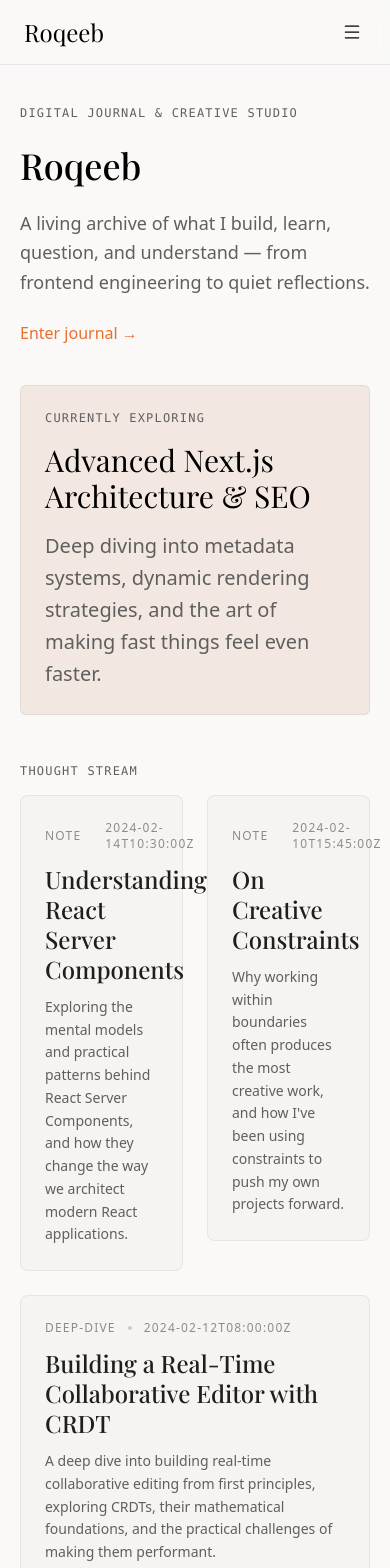
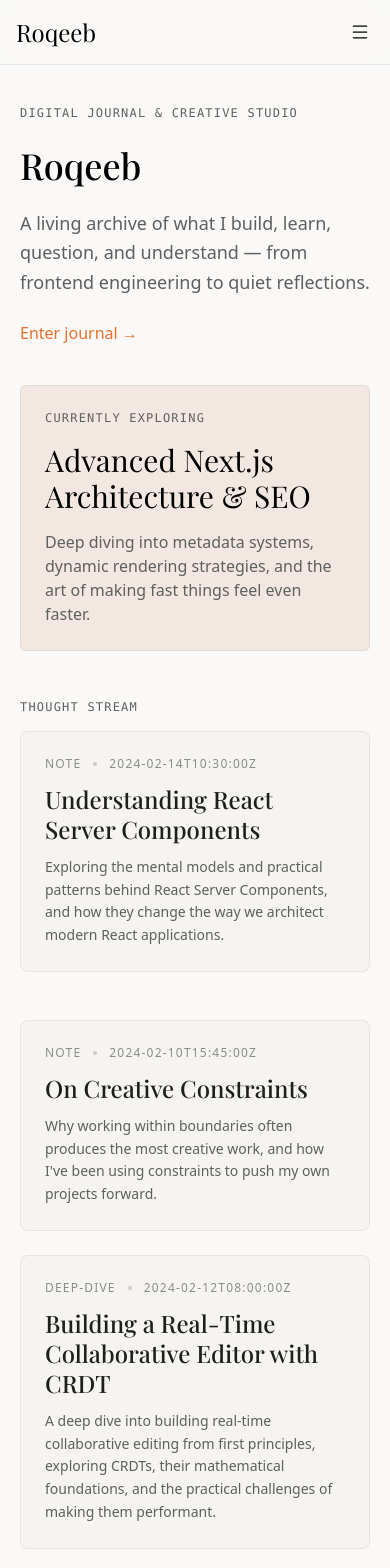
Before and after one commit to Roqeeb-dev/digital-journal, a Next.js app: page / in a window 390 px wide. Shown: the top 1568 px of the page. Built offline with nearby package versions, Linux system fonts and the light colour scheme.

Commit message:
added responsiveness to the home page components

```diff
--- a/components/CurrentlyExploring.tsx
+++ b/components/CurrentlyExploring.tsx
@@ -8,7 +8,7 @@ export default function CurrentlyExploring() {
 
       <SectionHeading text="Advanced Next.js Architecture & SEO" />
 
-      <p className="text-xl/8 text-secondary-text max-w-xl">
+      <p className="text-md md:text-xl/8 text-secondary-text max-w-xl">
         Deep diving into metadata systems, dynamic rendering strategies, and the
         art of making fast things feel even faster.
       </p>
--- a/components/Navbar.tsx
+++ b/components/Navbar.tsx
@@ -30,7 +30,7 @@ export default function Navbar() {
   }
 
   return (
-    <header className="relative px-6 backdrop-blur sticky top-0 py-4 md:py-8 flex items-center justify-between border-b border-gray-200">
+    <header className="relative px-4 md:px-8 backdrop-blur sticky top-0 py-4 md:py-8 flex items-center justify-between border-b border-gray-200">
       <Logo />
 
       <nav className="hidden md:flex items-center gap-8">
--- a/components/ThoughtStream.tsx
+++ b/components/ThoughtStream.tsx
@@ -14,7 +14,7 @@ export default function ThoughtStream() {
         <PillText text="Thought Stream" />
       </div>
 
-      <section className="grid grid-cols-1 grid-cols-2 gap-6">
+      <section className="grid grid-cols-1 md:grid-cols-2 gap-6">
         {notes.map((j, idx) => (
           <JournalCard
             key={idx}
@@ -38,7 +38,7 @@ export default function ThoughtStream() {
         ))}
       </section>
 
-      <section className="grid grid-cols-1 grid-cols-2 gap-6">
+      <section className="grid grid-cols-1 md:grid-cols-2 gap-6">
         {builds.map((b, idx) => (
           <JournalCard
             key={idx}
```
